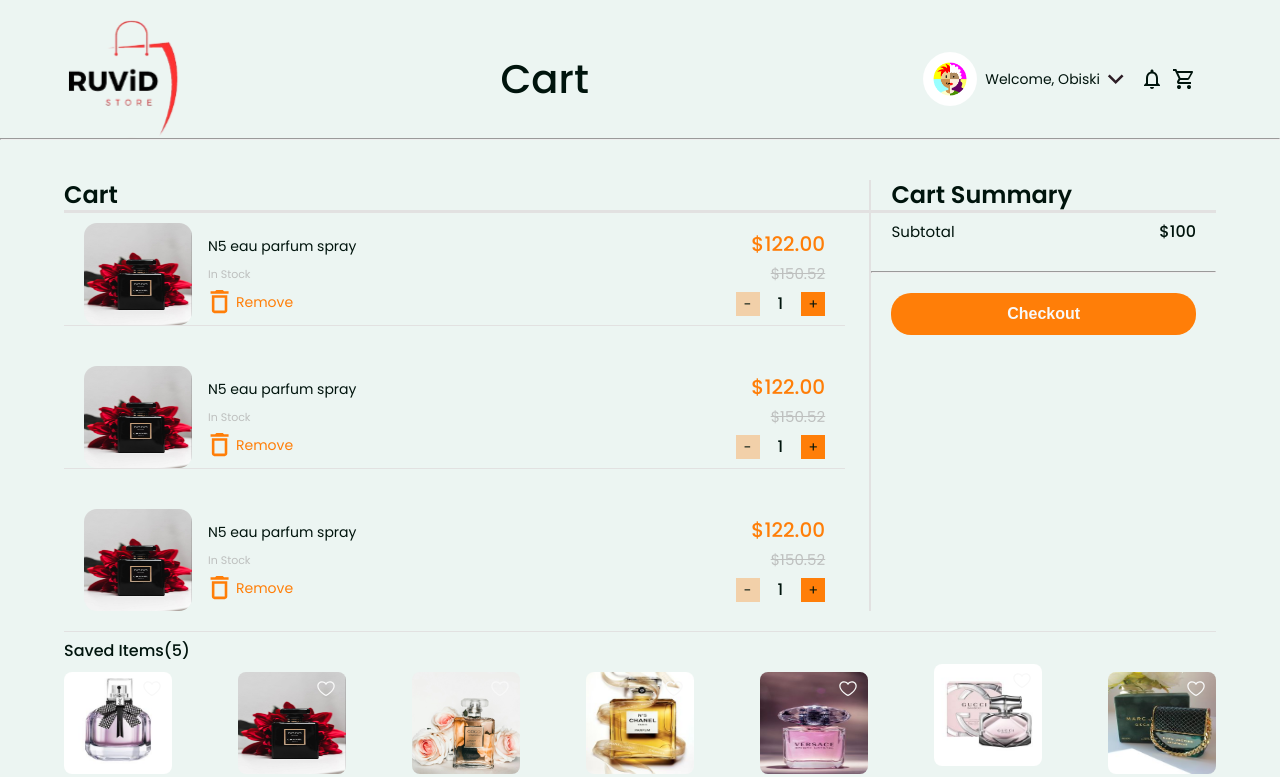
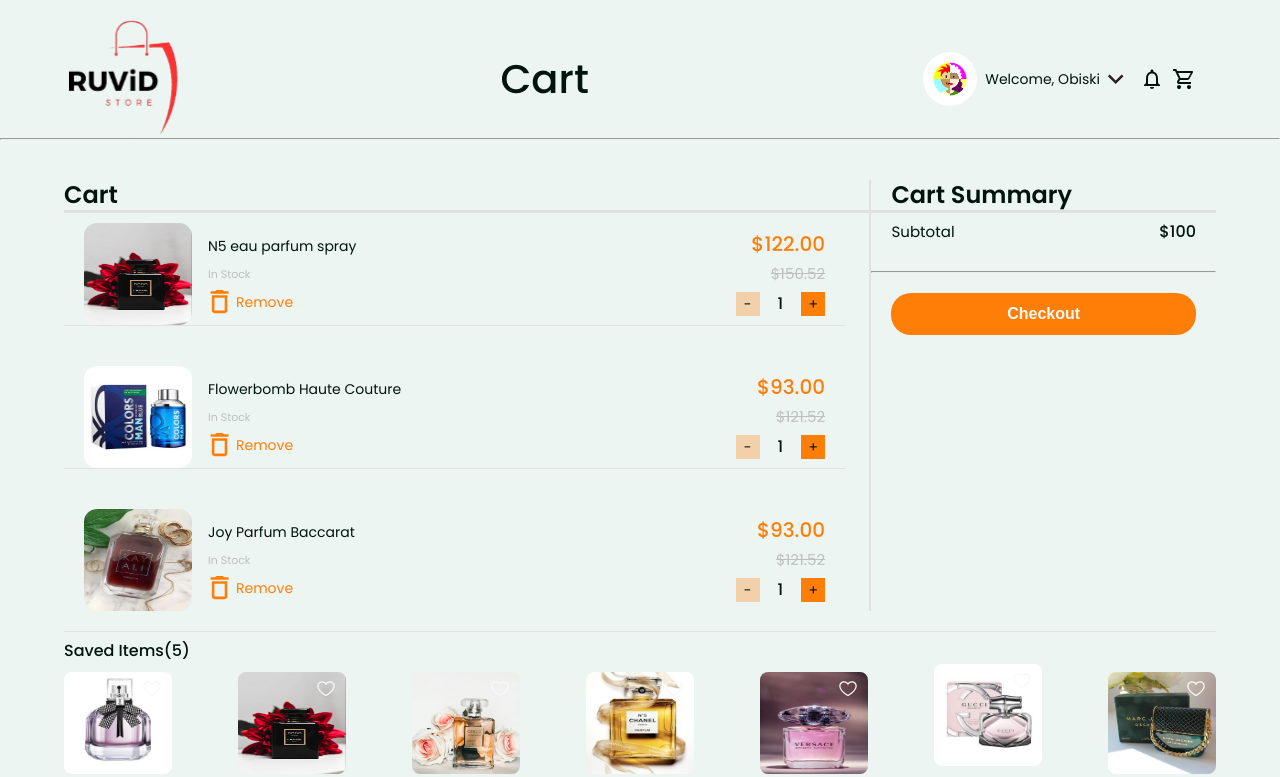
Before and after one commit to Obiski15/Timbu-shop, a React (Vite) app: page /cart in a window 1280 px wide. Shown: the top 777 px of the page. Built offline with nearby package versions, Linux system fonts and the light colour scheme.

Commit message:
minor changes

```diff
--- a/src/data/data.js
+++ b/src/data/data.js
@@ -66,10 +66,6 @@
     name: "Joy Parfum Baccarat",
     price: 121.52,
   },
-  {
-    name: "N5 eau parfum spray",
-    price: 121.52,
-  },
 ];
 
 export const cart = [
@@ -80,14 +76,14 @@
     inStock: true,
   },
   {
-    name: "N5 eau parfum spray",
-    price: 150.52,
+    name: "Flowerbomb Haute Couture",
+    price: 121.52,
     discount: 29,
     inStock: true,
   },
   {
-    name: "N5 eau parfum spray",
-    price: 150.52,
+    name: "Joy Parfum Baccarat",
+    price: 121.52,
     discount: 29,
     inStock: true,
   },
--- a/ui/OrderSummary.jsx
+++ b/ui/OrderSummary.jsx
@@ -2,6 +2,7 @@
 import Button from "./Button";
 import { formatCurrency } from "../src/utils/helpers";
 import HorizontalLine from "./HorizontalLine";
+import { useNavigate } from "react-router-dom";
 
 const Summary = styled.div`
   width: 100%;
@@ -95,6 +96,7 @@
 `;
 
 function OrderSummary() {
+  const navigate = useNavigate();
   return (
     <Summary>
       <Header>
@@ -133,7 +135,9 @@
           </Row>
         </Main>
 
-        <Button full={true}>checkout</Button>
+        <Button full={true} onClick={() => navigate("/checkout")}>
+          checkout
+        </Button>
       </Body>
     </Summary>
   );
```
